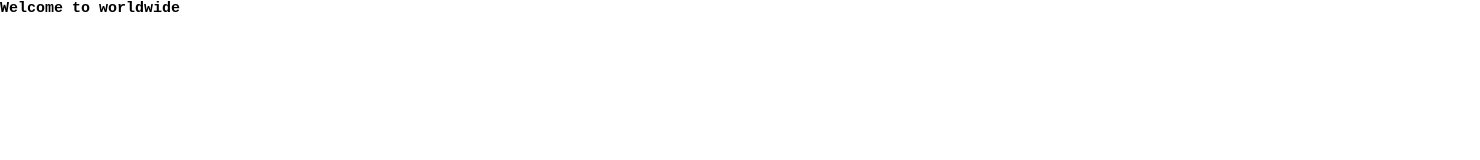
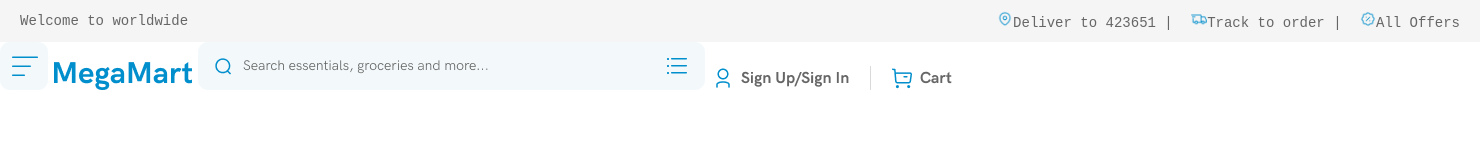
Before and after one commit to Camila145ux/Labprueba1, a plain HTML site: page index.html in a window 1280 px wide. Shown: the whole page, 1480 px wide, since content can reach past the window. Drawn offline with Linux system fonts and the light colour scheme.

Commit message:
header 1 y 2

```diff
--- a/config.css
+++ b/config.css
@@ -2,6 +2,7 @@
     margin: 0;
     padding: 0;
     box-sizing: 0;
+    align-items: center;
 }
 html {
     font-family: monospace;
--- a/header/header.css
+++ /dev/null
@@ -1,3 +0,0 @@
-.prueba {
-    text-align: center;
-}
--- /dev/null
+++ b/header/header1.css
@@ -0,0 +1,28 @@
+.header1 {
+    background-color: #f5f5f5;
+    width: 1440px;
+    height: 42px;
+    align-items: center;
+    display: flex;
+    justify-content: space-between;
+    padding: 0 20px;
+    font-size: 14px;
+    color: #666666;
+}
+
+.iconos span {
+    margin-left: 10px;
+    color: #666666;
+    align-items: center;
+    gap: 6px;
+}
+
+.iconos img {
+    width: 16px;
+    height: 16px;
+}
+
+.titulo1 {
+    gap: 6px;
+    color: #666666;
+}
--- a/index.css
+++ b/index.css
@@ -2,4 +2,6 @@
     width: 1440px;
     height: 592px;
     margin-top: 2443px;
+    display: flex;
+    justify-content: center;
 }
--- a/index.html
+++ b/index.html
@@ -7,16 +7,32 @@
 
     <link rel="stylesheet" href="config.css">
     <link rel="stylesheet" href="index.css">
+    <link rel="stylesheet" href="header/header1.css">
+    <link rel="stylesheet" href="header/header2.css">
+    <link rel="stylesheet" href="header/header3.css">
 </head>
 <body>
 
-    <main id="prueba">
-        <div class="section1">
-            <h2 class="titulo1">Welcome to worldwide</h2>
-            <h2 class="titulo2"></h2>
+    <!--Header 1-->
+    <div class="header1">
+        <p class="titulo1">Welcome to worldwide</p>
+
+        <div class="iconos">
+            <span><img src="header/Location.png" alt="Location">Deliver to 423651   |</span>
+            <span><img src="header/truck.png" alt="truck">Track to order   |</span>
+            <span><img src="header/Discount.png" alt="Discount">All Offers</span>
         </div>
-    </main>
+    </div>
 
+    <!--Header 2-->
+    <div class="header2">
+       <span><img src="header/menu.png" alt="menu"></span>
+       <span><img src="header/MegaMart.png" alt="title"></span>
+       <span><img src="header/buscador.png" alt="buscador"></span>
+       <span><img src="header/User.png" alt="User"></span>
+
+
+    </div>
 
 
 
```
Also changed, not shown: header/Discount.png (added), header/Location.png (added), header/MegaMart.png (added), header/User.png (added), header/buscador.png (added), header/header2.css (added), header/header3.css (added), header/menu.png (added), header/truck.png (added).
